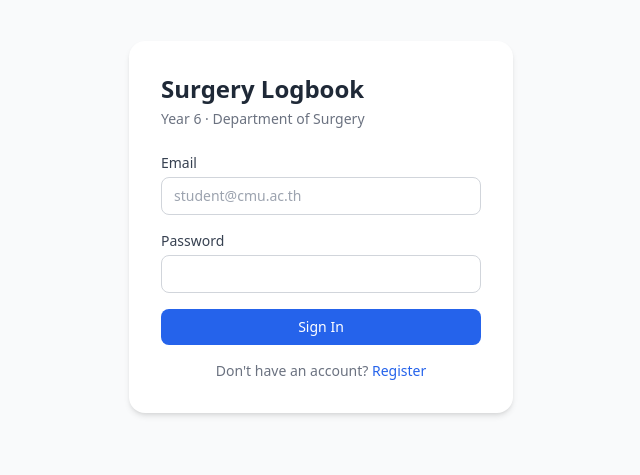
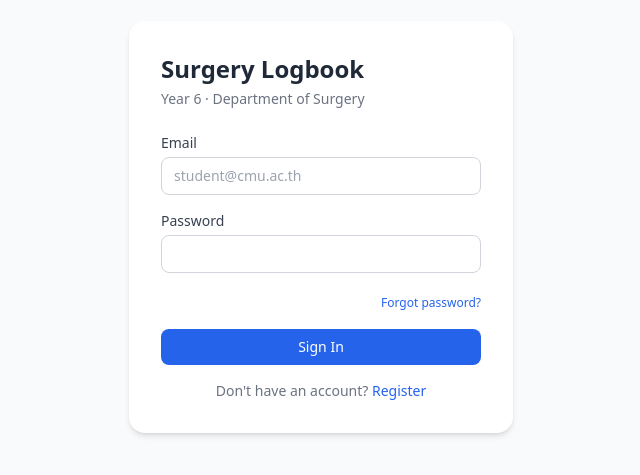
Before and after one commit to littlerock88/surgery-logbook, a React (Vite) app: page /login in a window 1280 px wide. Shown: the part 173-648 px from the top of the page, without its empty margins (319-959 px from the left). Built offline with nearby package versions, Linux system fonts and the light colour scheme; no server answers.

Commit message:
add forgot password

```diff
--- a/src/pages/LoginPage.jsx
+++ b/src/pages/LoginPage.jsx
@@ -1,13 +1,15 @@
+import { useState } from 'react'
+import { signInWithEmailAndPassword, sendPasswordResetEmail } from 'firebase/auth'
+import { auth } from '../lib/firebase'
 import { Link } from 'react-router-dom'
-import { useState } from 'react'
-import { signInWithEmailAndPassword } from 'firebase/auth'
-import { auth } from '../lib/firebase'
 
 export default function LoginPage() {
   const [email, setEmail]     = useState('')
   const [pass, setPass]       = useState('')
   const [error, setError]     = useState('')
   const [loading, setLoading] = useState(false)
+  const [resetSent, setResetSent] = useState(false)
+  const [resetting, setResetting] = useState(false)
 
   async function handleLogin(e) {
     e.preventDefault()
@@ -21,11 +23,38 @@ export default function LoginPage() {
     setLoading(false)
   }
 
+  async function handleForgotPassword() {
+    if (!email.trim()) {
+      setError('Please enter your email first.')
+      return
+    }
+    setResetting(true)
+    setError('')
+    try {
+      await sendPasswordResetEmail(auth, email)
+      setResetSent(true)
+    } catch (err) {
+      setError('Email not found. Please check and try again.')
+    }
+    setResetting(false)
+  }
+
   return (
     <div className="min-h-screen flex items-center justify-center bg-gray-50">
       <div className="bg-white rounded-2xl shadow-md p-8 w-full max-w-sm">
         <h1 className="text-2xl font-semibold text-gray-800 mb-1">Surgery Logbook</h1>
         <p className="text-sm text-gray-500 mb-6">Year 6 · Department of Surgery</p>
+
+        {resetSent ? (
+          <div className="bg-green-50 rounded-xl p-4 text-center">
+            <p className="text-green-700 text-sm font-medium">ส่ง email แล้วครับ</p>
+            <p className="text-green-600 text-xs mt-1">กรุณาเช็ค inbox ของ {email}</p>
+            <button onClick={() => setResetSent(false)}
+              className="mt-3 text-sm text-blue-600 hover:underline">
+              กลับไป Login
+            </button>
+          </div>
+        ) : (
           <form onSubmit={handleLogin} className="space-y-4">
             <div>
               <label className="block text-sm font-medium text-gray-700 mb-1">Email</label>
@@ -40,16 +69,29 @@ export default function LoginPage() {
                 onChange={e => setPass(e.target.value)}
                 className="w-full border border-gray-300 rounded-lg px-3 py-2 text-sm focus:outline-none focus:ring-2 focus:ring-blue-500" />
             </div>
+
+            <div className="text-right">
+              <button type="button"
+                onClick={handleForgotPassword}
+                disabled={resetting}
+                className="text-xs text-blue-600 hover:underline disabled:opacity-50">
+                {resetting ? 'Sending...' : 'Forgot password?'}
+              </button>
+            </div>
+
             {error && <p className="text-red-500 text-sm">{error}</p>}
+
             <button type="submit" disabled={loading}
               className="w-full bg-blue-600 hover:bg-blue-700 text-white font-medium py-2 rounded-lg text-sm transition disabled:opacity-50">
-            {loading ? 'Signing in…' : 'Sign In'}
+              {loading ? 'Signing in...' : 'Sign In'}
             </button>
+
             <p className="text-center text-sm text-gray-500">
               Don't have an account?{' '}
               <Link to="/register" className="text-blue-600 hover:underline">Register</Link>
             </p>
           </form>
+        )}
       </div>
     </div>
   )
```
Lines whose indentation alone changed are shown as unchanged.
